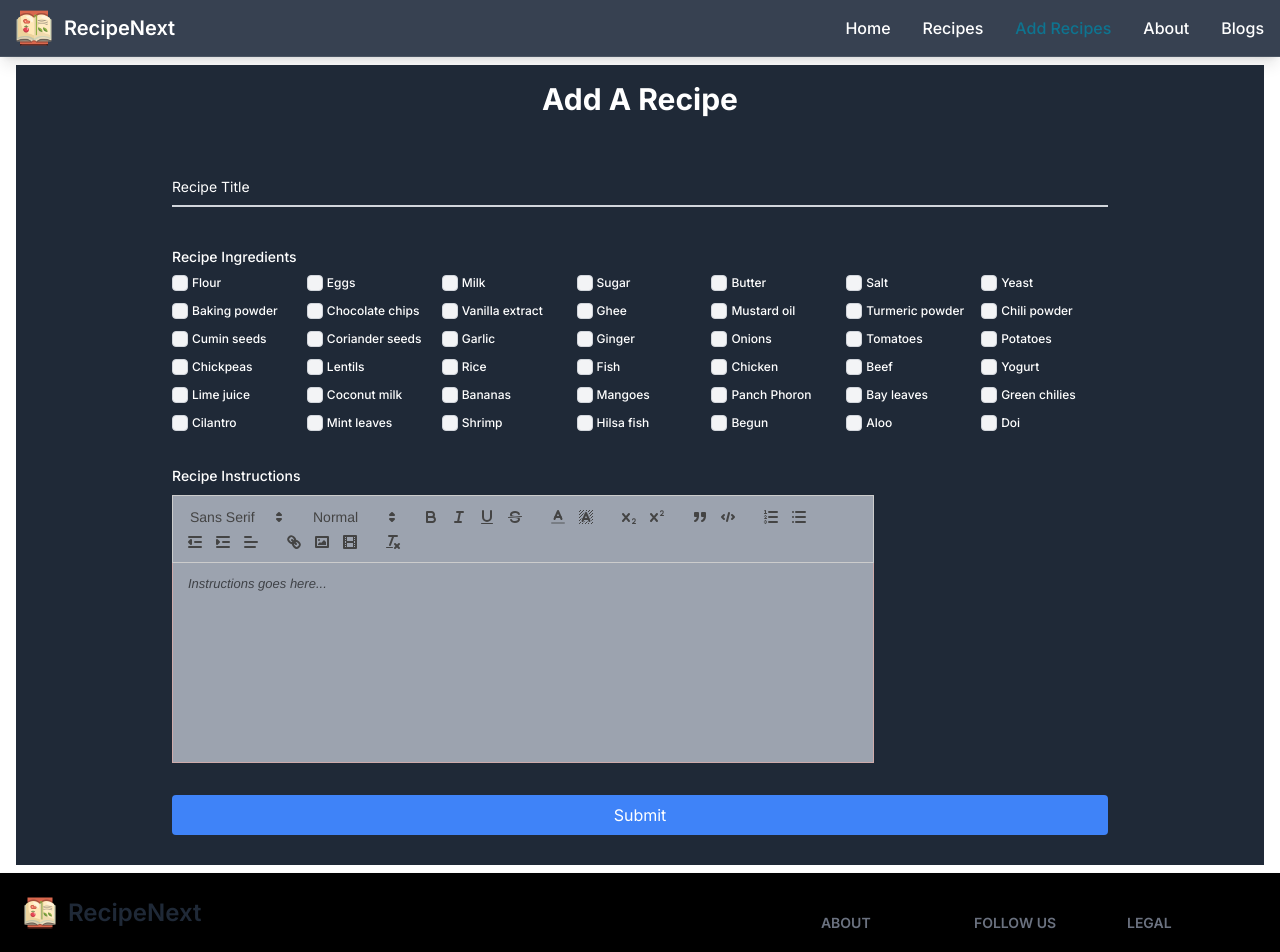
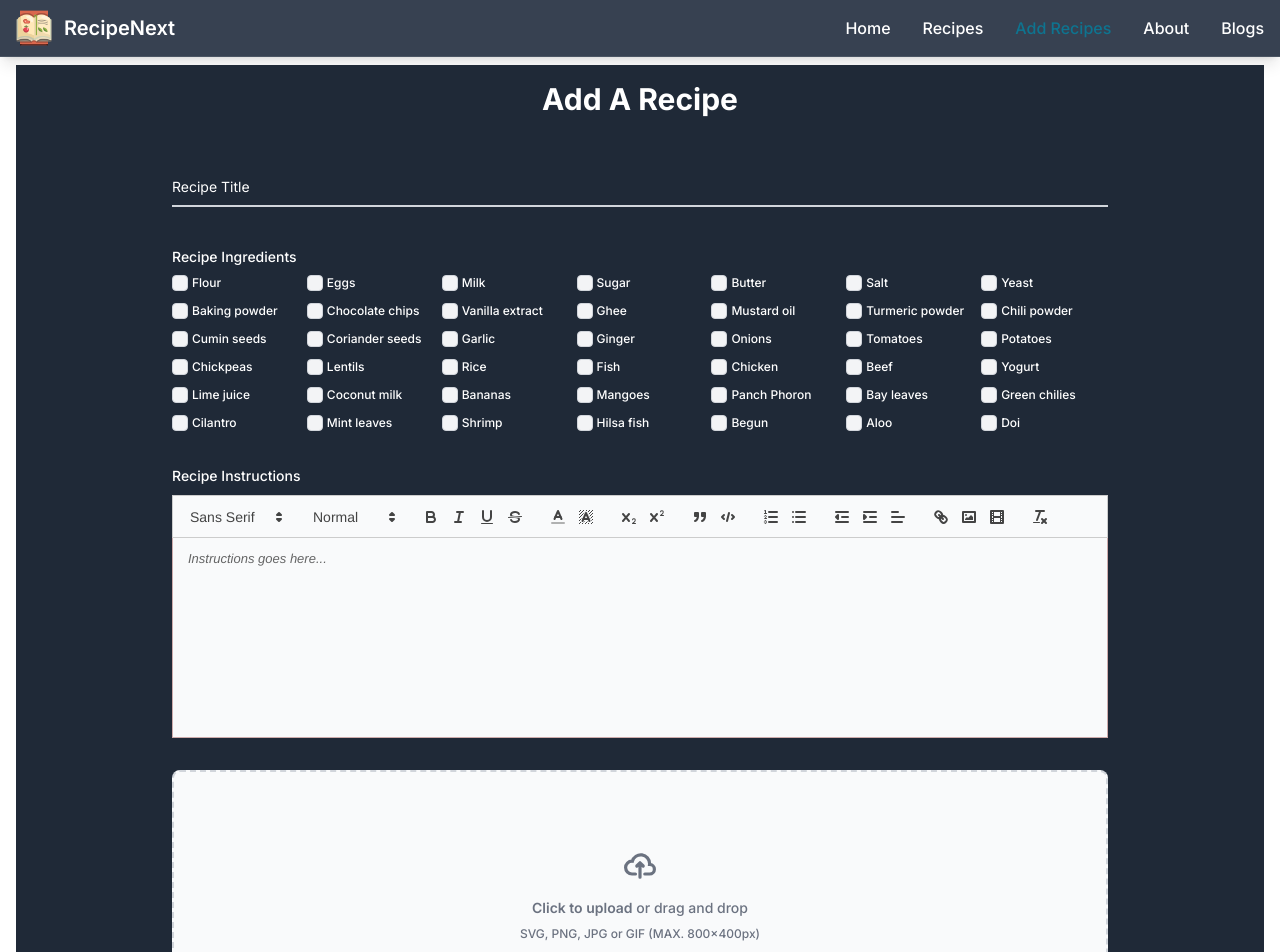
Before and after one commit to Oliulla/recipe-next, a Next.js app: page /add-recipes in a window 1280 px wide. Shown: the top 952 px of the page. Built offline with nearby package versions, Linux system fonts and the light colour scheme.

Commit message:
[DONE]: Add recipe form

```diff
--- a/src/components/__oneTime/__AddRecipeForm.jsx
+++ b/src/components/__oneTime/__AddRecipeForm.jsx
@@ -326,7 +326,7 @@
 "use client";
 
 import React, { useState, useEffect } from "react";
-import { FloatingLabel, Checkbox, Label } from "flowbite-react";
+import { FloatingLabel, Checkbox, Label, FileInput } from "flowbite-react";
 import Editor from "./__Editor";
 
 const AddRecipeForm = () => {
@@ -335,9 +335,10 @@
   const [ingredients, setIngredients] = useState([]);
   const [selectedIngredients, setSelectedIngredients] = useState({});
   const [instructions, setInstructions] = useState("");
-  const [inputValue, setInputValue] = useState({
+  const [editorValue, setEditorValue] = useState({
     instructions: "",
   });
+  const [selectedFile, setSelectedFile] = useState(null);
 
   useEffect(() => {
     async function fetchIngredients() {
@@ -362,6 +363,20 @@
     }));
   };
 
+  const handleEditor = (eventKey, e) => {
+    setEditorValue((prevEditorValue) => ({
+      ...prevEditorValue,
+      [eventKey]: e,
+    }));
+    // Assuming instructions are directly updated in the state
+    setInstructions(e);
+  };
+
+  const handleFileChange = (e) => {
+    const file = e.target.files[0];
+    setSelectedFile(file);
+  };
+
   const onSubmit = (e) => {
     e.preventDefault();
 
@@ -376,15 +391,8 @@
       console.log("Recipe Title:", recipeTitle);
       console.log("Selected Ingredients:", selectedArr);
       console.log("Instructions:", instructions);
+      console.log("selected file:", selectedFile);
     }
-  };
-
-  const handleEditor = (eventKey, e) => {
-    setInputValue((prevInputValue) => ({
-      ...prevInputValue,
-      [eventKey]: e,
-    }));
-    setInstructions(e); // Assuming instructions are directly updated in the state
   };
 
   return (
@@ -402,7 +410,7 @@
                 <FloatingLabel
                   variant="standard"
                   label="Recipe Title"
-                  className="bg-inherit text-white"
+                  className="bg-inherit focus:text-white text-white"
                   value={recipeTitle}
                   onChange={(e) => setRecipeTitle(e.target.value)}
                   required
@@ -442,10 +450,58 @@
                   />
                 </div>
                 <Editor
-                  inputValue={inputValue}
+                  editorValue={editorValue}
                   handleInputChange={handleEditor}
                 />
               </div>
+
+              <>
+                <div className="flex w-full items-center justify-center">
+                  <Label
+                    htmlFor="dropzone-file"
+                    className="dark:hover:bg-bray-800 flex h-64 w-full cursor-pointer flex-col items-center justify-center rounded-lg border-2 border-dashed border-gray-300 bg-gray-50 hover:bg-gray-100 dark:border-gray-600 dark:bg-gray-700 dark:hover:border-gray-500 dark:hover:bg-gray-600"
+                  >
+                    {/* ... (your existing label content) */}
+                    <div className="flex flex-col items-center justify-center pb-6 pt-5">
+                      {/* Display the selected file name */}
+                      {selectedFile && (
+                        <p className="mb-2 text-sm text-gray-500 dark:text-gray-400">
+                          Selected File: {selectedFile.name}
+                        </p>
+                      )}
+                      {/* ... (your existing label content) */}
+                      <svg
+                        className="mb-4 h-8 w-8 text-gray-500 dark:text-gray-400"
+                        aria-hidden="true"
+                        xmlns="http://www.w3.org/2000/svg"
+                        fill="none"
+                        viewBox="0 0 20 16"
+                      >
+                        <path
+                          stroke="currentColor"
+                          strokeLinecap="round"
+                          strokeLineJoin="round"
+                          strokeWidth="2"
+                          d="M13 13h3a3 3 0 0 0 0-6h-.025A5.56 5.56 0 0 0 16 6.5 5.5 5.5 0 0 0 5.207 5.021C5.137 5.017 5.071 5 5 5a4 4 0 0 0 0 8h2.167M10 15V6m0 0L8 8m2-2 2 2"
+                        />
+                      </svg>
+                      <p className="mb-2 text-sm text-gray-500 dark:text-gray-400">
+                        <span className="font-semibold">Click to upload</span>{" "}
+                        or drag and drop
+                      </p>
+                      <p className="text-xs text-gray-500 dark:text-gray-400">
+                        SVG, PNG, JPG or GIF (MAX. 800x400px)
+                      </p>
+                    </div>
+
+                    <FileInput
+                      id="dropzone-file"
+                      className="hidden"
+                      onChange={handleFileChange}
+                    />
+                  </Label>
+                </div>
+              </>
               <button
                 type="submit"
                 className="bg-blue-500 text-white p-2 rounded"
--- a/src/components/__oneTime/__Editor.jsx
+++ b/src/components/__oneTime/__Editor.jsx
@@ -15,14 +15,14 @@
   ],
 };
 import "./Editor.css";
-export default function Editor({ inputValue, handleInputChange }) {
+export default function Editor({ editorValue, handleInputChange }) {
   return (
     <div className="__text_editor">
       <ReactQuill
         modules={modules}
         theme="snow"
-        className="block lg:w-9/12 w-full bg-gray-400"
-        value={inputValue?.instructions}
+        className="block w-full bg-gray-50 hover:bg-gray-100"
+        value={editorValue?.instructions}
         onChange={(e) => handleInputChange("instructions", e)}
         placeholder="Instructions goes here..."
       />
```
